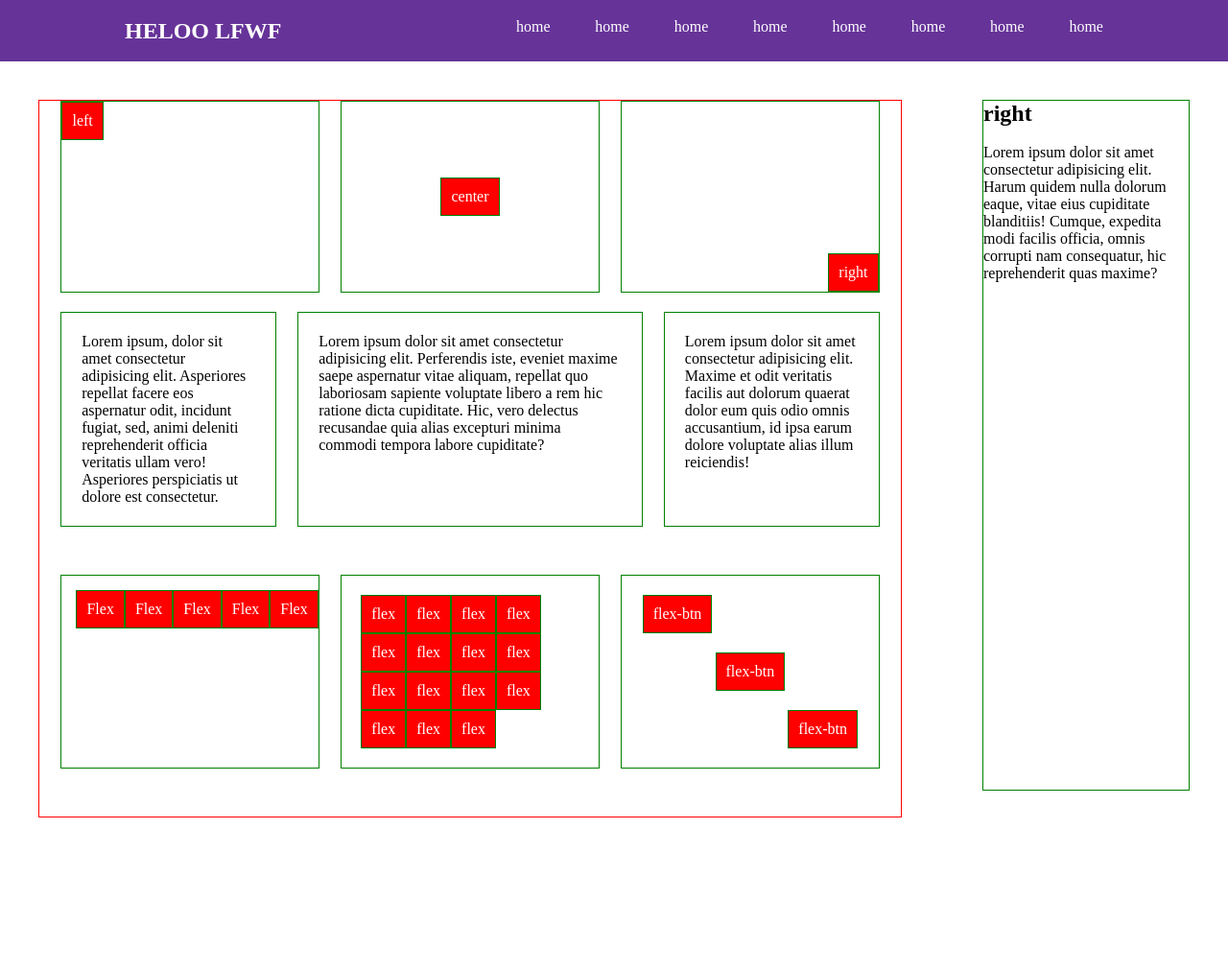
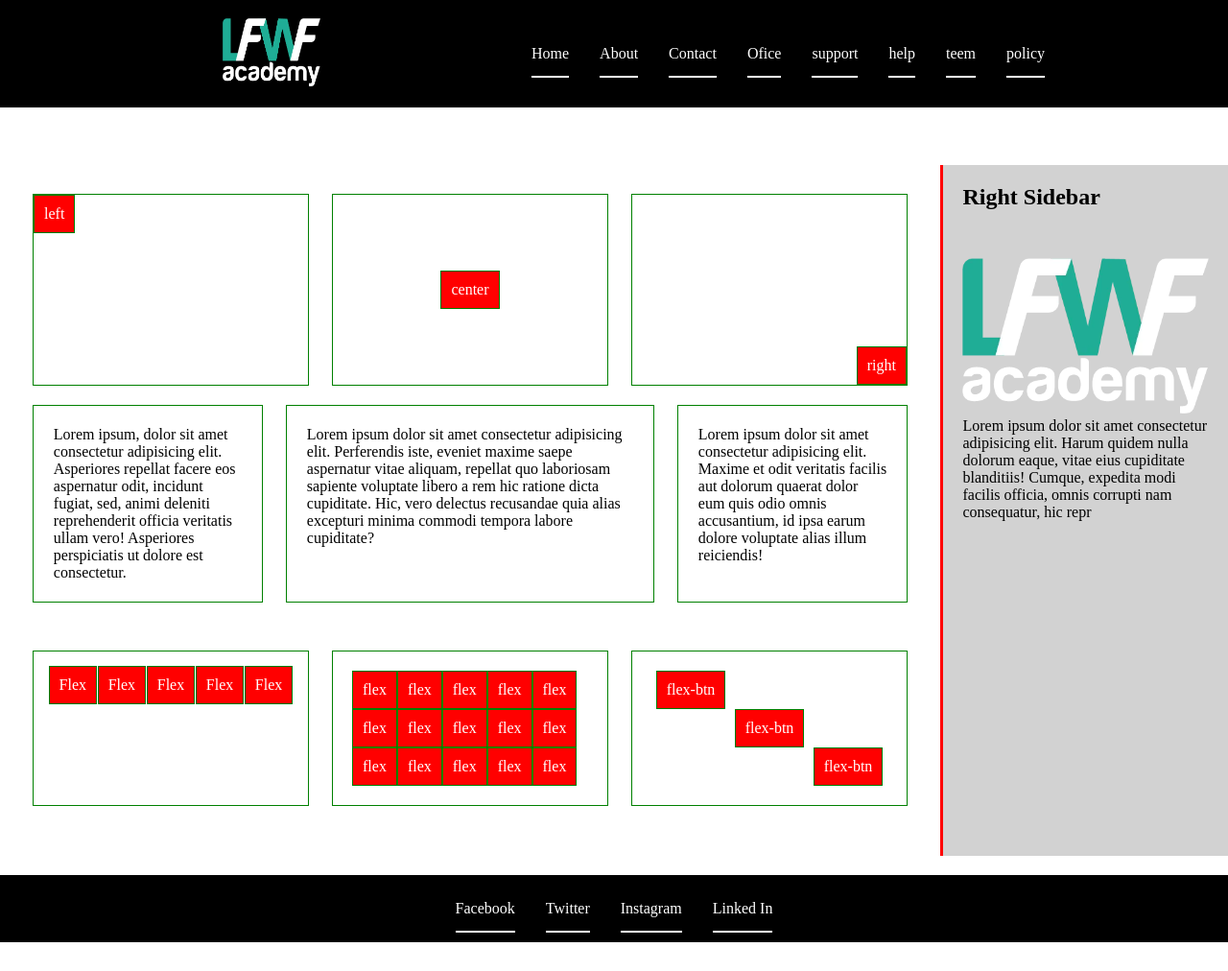
Before and after one commit to abdullahgsm01/flex-box-23, a plain HTML site: page index.html in a window 1280 px wide. Shown: the whole page at 96% size. Before the commit the page ends 892 px from the top, so only its background shows below. Drawn offline with Linux system fonts and the light colour scheme.

Commit message:
all done

```diff
--- a/index.html
+++ b/index.html
@@ -4,26 +4,26 @@
       <meta charset="UTF-8">
       <meta http-equiv="X-UA-Compatible" content="IE=edge">
       <meta name="viewport" content="width=device-width, initial-scale=1.0">
-      <title>Document</title>
+      <title>project-23</title>
       <link rel="stylesheet" href="style.css">
 </head>
 <body>
       <!-- header-manu area -->
       <section class="header-area">
             <div class="header">
-                  <div class="img">
-                       <h2> HELOO LFWF</h2>
+                  <div class="header-img">
+                       <a href=""> <img src="img/lfwf-logo.png" alt=""> </a>
                   </div>
                   <div class="menu">
                         <ul>
-                              <li><a href="">home</a></li>
-                              <li><a href="">home</a></li>
-                              <li><a href="">home</a></li>
-                              <li><a href="">home</a></li>
-                              <li><a href="">home</a></li>
-                              <li><a href="">home</a></li>
-                              <li><a href="">home</a></li>
-                              <li><a href="">home</a></li>
+                              <li><a href="">Home</a></li>
+                              <li><a href="">About</a></li>
+                              <li><a href="">Contact</a></li>
+                              <li><a href="">Ofice</a></li>
+                              <li><a href="">support</a></li>
+                              <li><a href="">help</a></li>
+                              <li><a href="">teem</a></li>
+                              <li><a href="">policy</a></li>
                         </ul>
                   </div>
             </div>
@@ -81,11 +81,26 @@
                   </section>
             </div>
             <aside class="right-side-bar">
-                  <h2>right</h2>
-                  <img src="" alt="">
-                  <p>Lorem ipsum dolor sit amet consectetur adipisicing elit. Harum quidem nulla dolorum eaque, vitae eius cupiditate blanditiis! Cumque, expedita modi facilis officia, omnis corrupti nam consequatur, hic reprehenderit quas maxime?</p>
+                  <h2>Right Sidebar</h2>
+                  <div class="sidebar-img">
+                        <img src="img/lfwf-logo.png" alt="">
+                  </div>
+                  <p>Lorem ipsum dolor sit amet consectetur adipisicing elit. Harum quidem nulla dolorum eaque, vitae eius cupiditate blanditiis! Cumque, expedita modi facilis officia, omnis corrupti nam consequatur, hic repr</p>
             </aside>
       </section>
+      <!-- footer area start -->
+      <footer>
+            <section class="footer-menu">
+                        <div class="menu-item">
+                              <ul>
+                                    <li><a href="">Facebook</a></li>
+                                    <li><a href="">Twitter</a></li>
+                                    <li><a href="">Instagram</a></li>
+                                    <li><a href="">Linked In</a></li>
+                              </ul>
+                        </div>
+            </section>
+      </footer>
 
 </body>
 </html>
--- a/style.css
+++ b/style.css
@@ -3,43 +3,55 @@
       padding: 0;
       box-sizing: border-box;
 }
+.header-img{
+     /* height:2.5rem; */
+    width:10%
+}
+.header-img img {
+	max-width: 100%;
+	height: 71px;
+}
 /* flex menu area  start*/
 .header-area {
-	height: 4rem;
+	height: 7rem;
 	width: 100%;
-	background: rebeccapurple;
+	background: #000;
 	color: #fff;
       display:flex;
       justify-content:center;
+      padding:10px 0;
 }
 .header {
 	display: flex;
 	width: 1020px;
 	margin: auto;
-      justify-content:space-between
-}
-.img {
-	align-self: center;
-      width:20%;
+      justify-content:space-around
 }
 .menu{
-      width: 60%;
+      width: 50%;
 }
-
-
 .menu ul{
       display: flex;
-      justify-content:space-between;
-
+      padding-top:.8rem;
+}
+ul li{
+      list-style: none;
+      padding: 1rem;
+}
+ul li a {
+	color: #fff;
+	text-decoration: none;
+      position: relative;
 
 }
-.menu ul li{
-      list-style: none;
-}
-.menu ul li a {
-	color: #fff;
-	text-decoration: none;
-
+ ul li a::after{
+      position: absolute;
+      content: "";
+      height:2px;
+      width:100%;
+      background: #fff;
+      bottom: -17px;
+      left:0;
 }
 /* menu area  start end*/
 /* flex start */
@@ -47,17 +59,29 @@
       display: flex;
       justify-content:space-between;
       box-sizing: border-box;
-      padding:40px;
 }
 .container {
 	width: 75%;
-	border: 1px solid red;
-	/* height: 90vh; */
+      margin:90px 0px 20px 10px;
 }
-.right-side-bar{
-      width:18%;
-      border: 1px solid green;
-      height:90vh;
+
+
+.sidebar-img {
+      width: 100%;
+      margin-top: 50px;
+    }
+.sidebar-img img {
+      max-width: 100%;
+    }
+
+
+.right-side-bar {
+	width: 23.4%;
+	height: 90vh;
+	border-left: 3px solid #ff0000;
+	background: #d2d2d2;
+	padding: 20px;
+      margin:60px 0 20px ;
 }
 /* item-style */
 .item-red,.item-left,.item-center,.item-right{
@@ -87,7 +111,6 @@
       display: flex;
       justify-content:center;
       align-items: center;
-      /* align-items: center; */
 }
 .top-right{
       width: 30%;
@@ -105,20 +128,17 @@
 }
 .content-one {
 	width: 25%;
-	/* height: 20vh; */
 	border: 1px solid green;
 	padding: 1.3rem;
 	box-sizing: border-box;
 }
 .content-tow {
 	width: 40%;
-	/* height: 20vh; */
 	border: 1px solid green;
 	padding: 1.3rem;
 }
 .content-three{
       width: 25%;
-      /* height:20vh; */
       border: 1px solid green;
       padding: 1.3rem;
 }
@@ -130,7 +150,6 @@
 }
 .flex-left {
 	width: 30%;
-	/* height: 20vh; */
 	border: 1px solid green;
 	display: flex;
 	justify-content: space-evenly;
@@ -139,21 +158,17 @@
 }
 .flex-center {
 	width: 30%;
-	/* height: 20vh; */
 	border: 1px solid green;
 	display: flex;
 	flex-wrap: wrap;
-	/* align-self: flex-start; */
 	align-content: flex-start;
 	padding: 20px;
 }
 .flex-right {
 	width: 30%;
-	/* height: 20vh; */
 	border: 1px solid green;
 	display: flex;
 	justify-content: space-around;
-	/* align-content: flex-start; */
 	padding: 20px;
 }
 .r-one{
@@ -168,3 +183,14 @@
       align-self: flex-end;
       display: flex;
 }
+/* footer menu start */
+.footer-menu{
+      background:#000;
+      margin-bottom: 30px;
+}
+.footer-menu .menu-item ul{
+      display: flex;
+      justify-content:center;
+      padding: 10px 0;
+}
+/* footer menu end */
```
